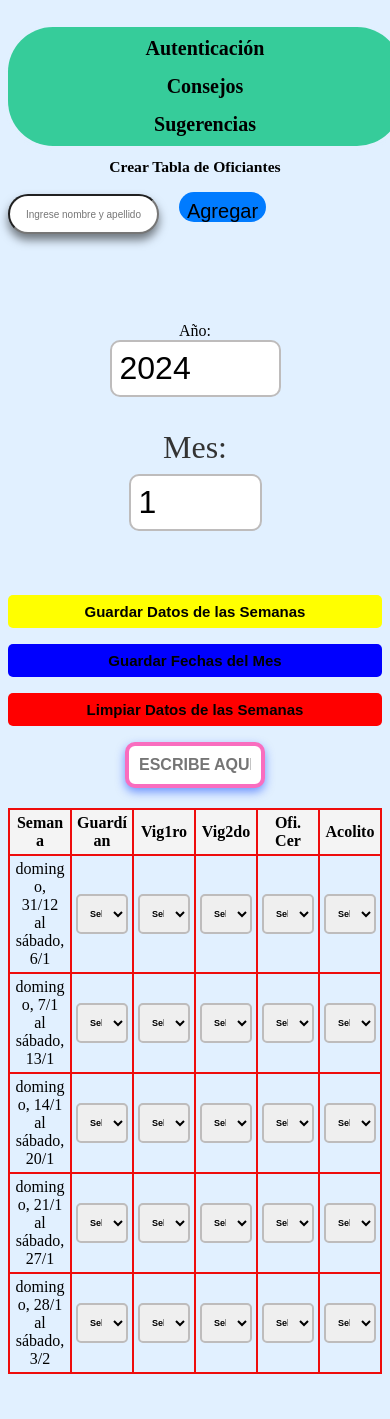
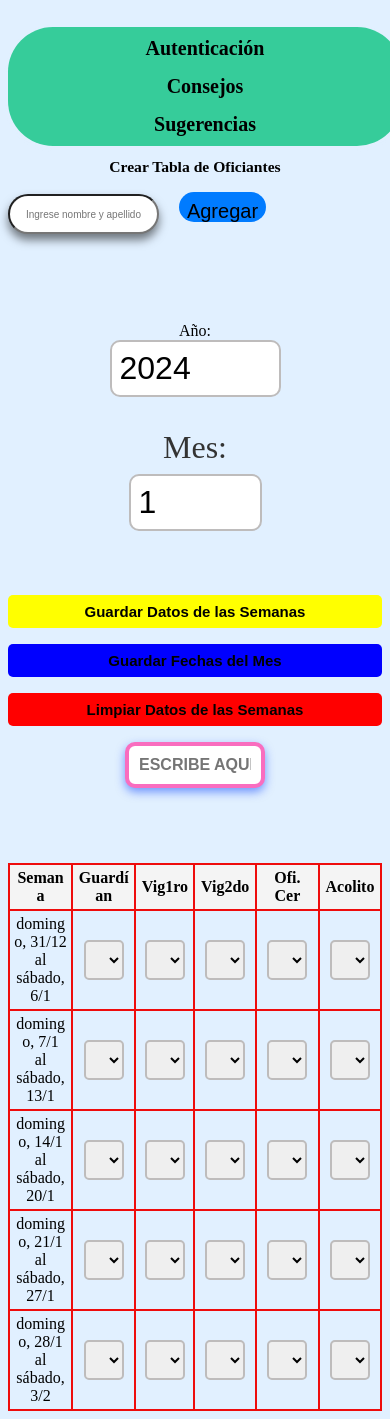
Before and after one commit to casilimas/Rotacion-Auxiliares, a React (Vite) app: page /generate-weeks in a window 390 px wide. Before the commit the page ends 1382 px from the top, so only its background shows below. Built offline with nearby package versions, Linux system fonts and the light colour scheme.

Commit message:
cambios deversos

```diff
--- a/src/App.css
+++ b/src/App.css
@@ -707,7 +707,7 @@ body {
 
 
 .table-container {
-  margin-top: 20px;
+  margin-top: 20%;
   overflow-x: auto; /* Permite desplazamiento horizontal si es necesario */
   max-width: 100%; /* Asegura que el contenedor no exceda el ancho de la pantalla */
 }
@@ -984,20 +984,20 @@ table select option {
 
 
 .combobox-semana {
-  font-size: 11px; /* Tamaño de fuente por defecto */
+  font-size: 20px; /* Tamaño de fuente por defecto */
   font-weight: bold; /* Establece el texto en negrita */
 }
 
 @media (max-width: 600px) {
   .combobox-semana {
-    font-size: 10px; /* Tamaño de fuente más pequeño en pantallas pequeñas */
+    font-size: 13px; /* Tamaño de fuente más pequeño en pantallas pequeñas */
     font-weight: bold; /* Mantiene el texto en negrita */
   }
 }
 
 @media (max-width: 400px) {
   .combobox-semana {
-    font-size: 9px; /* Tamaño de fuente aún más pequeño en pantallas muy pequeñas */
+    font-size: 12px; /* Tamaño de fuente aún más pequeño en pantallas muy pequeñas */
     font-weight: bold; /* Mantiene el texto en negrita */
   }
 }
--- a/src/controllers/GenerateWeeks.jsx
+++ b/src/controllers/GenerateWeeks.jsx
@@ -404,7 +404,7 @@ const App = () => {
                           handleSelectChange(weekIndex, posIndex, e)
                         }
                       >
-                        <option value="">Seleccionar</option>
+                        <option value=""></option>
                         {editableNames.map((name, index) => (
                           <option key={index} value={name}>
                             {name}
```
